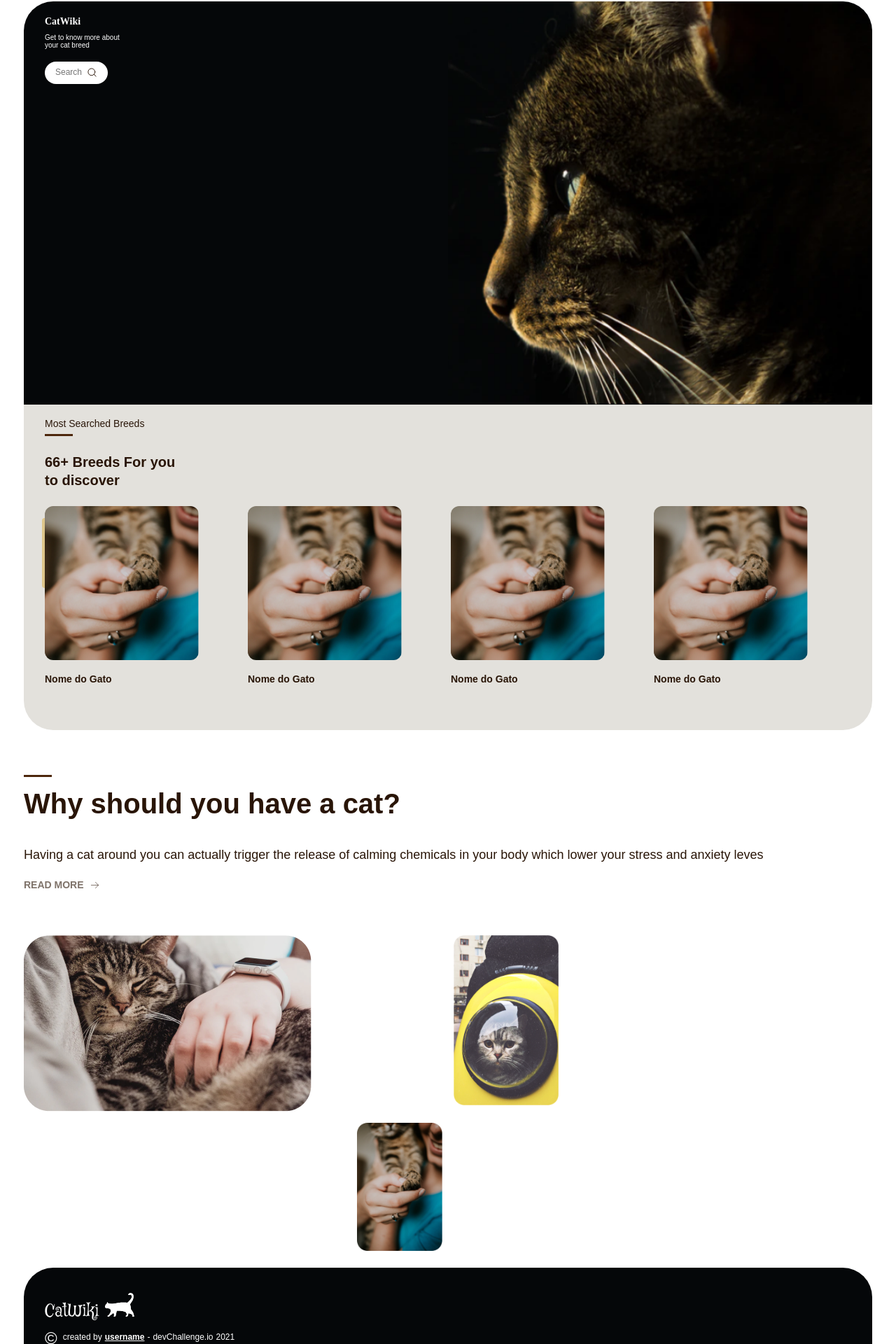
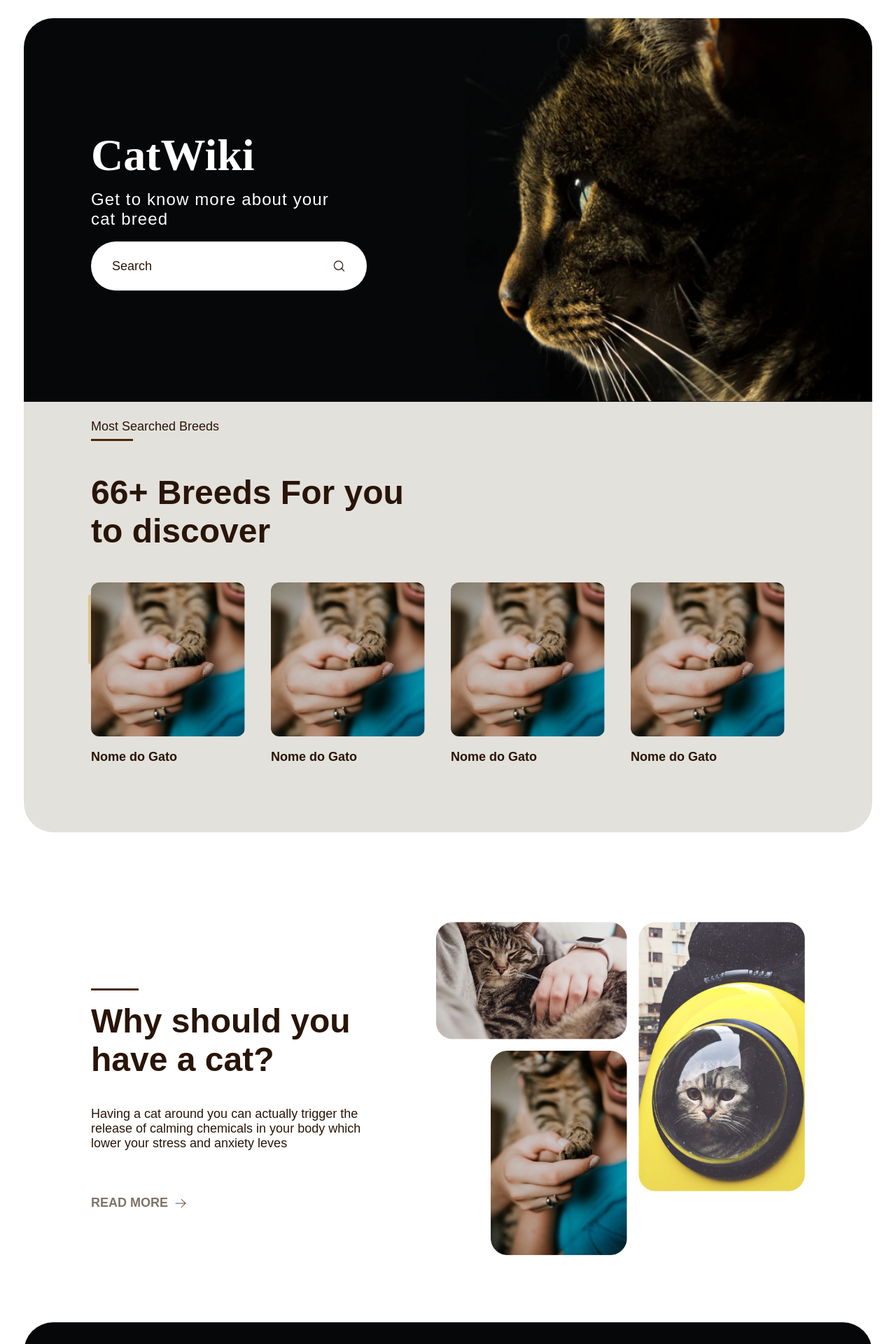
Before and after one commit to lemartins07/devchallenges-catwiki, a React (Vite) app: page / in a window 1280 px wide. Shown: the part 83-2003 px from the top of the page at 70% size. Built offline with nearby package versions, Linux system fonts and the light colour scheme; the HTML template or start-up script is replaced by a standard one; a web font is replaced by a local one.

Commit message:
Desktop medias querys

```diff
--- a/src/components/Footer/index.tsx
+++ b/src/components/Footer/index.tsx
@@ -9,7 +9,7 @@ export function Footer() {
         <p>
           <span className="copyright">©</span> created by{' '}
           <a className="user" href="#">
-            username
+            lemartins07
           </a>{' '}
           -{' '}
           <a className="devchallenge" href="#">
--- a/src/components/Footer/styles.ts
+++ b/src/components/Footer/styles.ts
@@ -39,4 +39,17 @@ export const FooterContainer = styled.footer`
   .devchallenge {
     text-decoration: none;
   }
+
+  @media (min-width: 400px) {
+    display: flex;
+    align-items: center;
+    justify-content: space-between;
+    padding-left: 6rem;
+    padding-top: 2.25rem;
+    padding-right: 2rem;
+
+    p {
+      font-size: ${(props) => props.theme['font-text-l']};
+    }
+  }
 `
--- a/src/components/MostSearcheds/styles.ts
+++ b/src/components/MostSearcheds/styles.ts
@@ -34,6 +34,22 @@ export const MostSearchedsContainer = styled.section`
     font-size: ${(props) => props.theme['font-title-s']};
     font-weight: 700;
   }
+
+  @media (min-width: 400px) {
+    padding: 1.5rem 6rem 6rem;
+    gap: 2.875rem;
+    strong {
+      font-size: ${(props) => props.theme['font-text-l']};
+      &::after {
+        width: 60px;
+      }
+    }
+
+    h2 {
+      font-size: ${(props) => props.theme['font-title-xl']};
+      line-height: normal;
+    }
+  }
 `
 
 export const Gallery = styled.div`
@@ -66,10 +82,6 @@ export const Gallery = styled.div`
       object-fit: cover;
       border-radius: 12px;
       margin-bottom: 0.75rem;
-      @media (min-width: 400px) {
-        width: 220px;
-        height: 220px;
-      }
     }
     p {
       color: ${(props) => props.theme['gray-800']};
@@ -78,4 +90,16 @@ export const Gallery = styled.div`
       font-weight: 600;
     }
   }
+
+  @media (min-width: 400px) {
+    div {
+      img {
+        width: 220px;
+        height: 220px;
+      }
+      p {
+        font-size: ${(props) => props.theme['font-text-l']};
+      }
+    }
+  }
 `
--- a/src/layouts/DefaultLayout/styles.ts
+++ b/src/layouts/DefaultLayout/styles.ts
@@ -2,8 +2,11 @@ import styled from 'styled-components'
 
 export const LayoutContainer = styled.div`
   height: 100vh;
-  padding: 0.75rem 1.125rem 0;
+  padding: 1.5rem 1.125rem 0;
   max-width: 78rem;
   margin-left: auto;
   margin-right: auto;
+  @media (min-width: 400px) {
+    padding-top: 2.25rem;
+  }
 `
--- a/src/pages/Home/index.tsx
+++ b/src/pages/Home/index.tsx
@@ -24,7 +24,7 @@ export function Home() {
           <p>Get to know more about your cat breed</p>
           <SearchBar>
             <input type="text" placeholder="Search" />
-            <MagnifyingGlass size={15} />
+            <MagnifyingGlass />
           </SearchBar>
         </HeroData>
         <HeroImage>
@@ -33,6 +33,7 @@ export function Home() {
       </Hero>
       <MostSearcheds />
       <WhyHaveCat>
+        <div>
           <h2>Why should you have a cat?</h2>
           <p>
             Having a cat around you can actually trigger the release of calming
@@ -40,8 +41,9 @@ export function Home() {
           </p>
           <BtnReadMore>
             READ MORE
-          <ArrowRight size={15} />
+            <ArrowRight />
           </BtnReadMore>
+        </div>
         <Gallery>
           <img src={img2} alt="Imagem 2" />
 
--- a/src/pages/Home/styles.ts
+++ b/src/pages/Home/styles.ts
@@ -2,7 +2,6 @@ import { styled } from 'styled-components'
 
 export const HomeContainer = styled.div`
   max-width: 1248px;
-  min-height: calc(100vh - 180px);
 `
 export const Hero = styled.section`
   display: flex;
@@ -11,8 +10,10 @@ export const Hero = styled.section`
   border-top-left-radius: 2.625rem;
   border-top-right-radius: 2.625rem;
 
-  @media (max-width: 400px) {
   max-height: 146px;
+
+  @media (min-width: 400px) {
+    max-height: 548px;
   }
 `
 export const HeroData = styled.div`
@@ -32,31 +33,73 @@ export const HeroData = styled.div`
     margin-bottom: 1.125rem;
     max-width: 125px;
   }
+  @media (min-width: 400px) {
+    align-self: center;
+    justify-self: center;
+    padding-left: 6rem;
+
+    h2 {
+      font-size: ${(props) => props.theme['font-title-xxl']};
+    }
+
+    p {
+      font-size: ${(props) => props.theme['font-title-m']};
+      max-width: 75%;
+      letter-spacing: 1.125px;
+    }
+  }
 `
 export const SearchBar = styled.div`
   background-color: ${(props) => props.theme.white};
   padding: 8px 0;
   border-radius: 1rem;
-  width: 5.625rem;
+  width: 90px;
+  height: 30px;
+
   display: flex;
   align-items: center;
   justify-content: center;
 
   input {
-    max-width: 50%;
+    width: 50px;
+    height: 30px;
     border: none;
     outline: none;
     color: ${(props) => props.theme['gray-800']};
     font-family: ${(props) => props.theme['font-normal']};
     font-size: 0.75rem;
     font-weight: 500;
+
+    &::placeholder {
+      color: ${(props) => props.theme['gray-800']};
+      font-family: ${(props) => props.theme['font-normal']};
+      font-size: 0.75rem;
+      font-weight: 500;
+    }
   }
 
   svg {
     color: ${(props) => props.theme['gray-800']};
   }
+  @media (min-width: 400px) {
+    width: 394px;
+    height: 70px;
+    justify-content: space-between;
+    padding: 8px 30px;
+    border-radius: 59px;
+    input {
+      font-size: ${(props) => props.theme['font-text-l']};
+      width: 100%;
+      &::placeholder {
+        font-size: ${(props) => props.theme['font-text-l']};
+      }
+    }
+
+    svg {
+      font-size: ${(props) => props.theme['font-text-xl']};
+    }
+  }
 `
-
 export const HeroImage = styled.div`
   width: 50%;
   text-align: right;
@@ -67,6 +110,7 @@ export const HeroImage = styled.div`
   }
 `
 export const WhyHaveCat = styled.section`
+  div {
     h2 {
       display: flex;
       flex-direction: column;
@@ -93,8 +137,27 @@ export const WhyHaveCat = styled.section`
       line-height: normal;
       margin-bottom: 1.5rem;
     }
+  }
+  @media (min-width: 400px) {
+    display: flex;
+    align-items: center;
+    gap: 4rem;
+    padding: 0 6rem;
+
+    div {
+      h2 {
+        font-size: ${(props) => props.theme['font-title-xl']};
+        &::before {
+          width: 68px;
+        }
+      }
+
+      p {
+        margin-bottom: 4rem;
+      }
+    }
+  }
 `
-
 export const BtnReadMore = styled.a`
   color: ${(props) => props.theme['gray-700']};
   font-family: ${(props) => props.theme['font-normal']};
@@ -108,8 +171,14 @@ export const BtnReadMore = styled.a`
   display: flex;
   align-items: center;
   gap: 0.5rem;
+
+  @media (min-width: 400px) {
+    font-size: ${(props) => props.theme['font-text-l']};
+    svg {
+      font-size: ${(props) => props.theme['font-text-xl']};
+    }
+  }
 `
-
 export const Gallery = styled.div`
   margin-top: 4rem;
   display: grid;
@@ -134,4 +203,17 @@ export const Gallery = styled.div`
     max-width: 122px;
     justify-self: flex-end;
   }
+  @media (min-width: 400px) {
+    & img:first-child {
+      max-width: 273px;
+    }
+    & img:nth-child(2) {
+      max-width: 238px;
+    }
+    & img:nth-child(3) {
+      max-width: 195px;
+    }
+
+    margin-bottom: 6rem;
+  }
 `
--- a/src/styles/themes/default.ts
+++ b/src/styles/themes/default.ts
@@ -11,18 +11,18 @@ export const defaultTheme = {
 
   'yellow-500': '#DEC68B',
 
-  'font-title-xxl': '4rem',
-  'font-title-xl': '3rem',
-  'font-title-l': '2.5rem',
-  'font-title-m': '1.5rem',
-  'font-title-s': '1.25rem',
-  'font-title-xs': '1.125rem',
+  'font-title-xxl': '4rem', // 64px
+  'font-title-xl': '3rem', // 48px
+  'font-title-l': '2.5rem', // 40px
+  'font-title-m': '1.5rem', // 24px
+  'font-title-s': '1.25rem', // 20px
+  'font-title-xs': '1.125rem', // 18px
 
-  'font-text-xl': '1.25rem',
-  'font-text-l': '1.125rem',
-  'font-text-m': '1rem',
-  'font-text-s': '0.875rem',
-  'font-text-xs': '0.625rem',
+  'font-text-xl': '1.25rem', // 20xp
+  'font-text-l': '1.125rem', // 18px
+  'font-text-m': '1rem', // 16px
+  'font-text-s': '0.875rem', // 14px
+  'font-text-xs': '0.625rem', // 10px
 
   'font-display': '"Mystery Quest", cursive',
   'font-normal': 'Montserrat, sans-serif',
```
Lines whose indentation alone changed are shown as unchanged.
